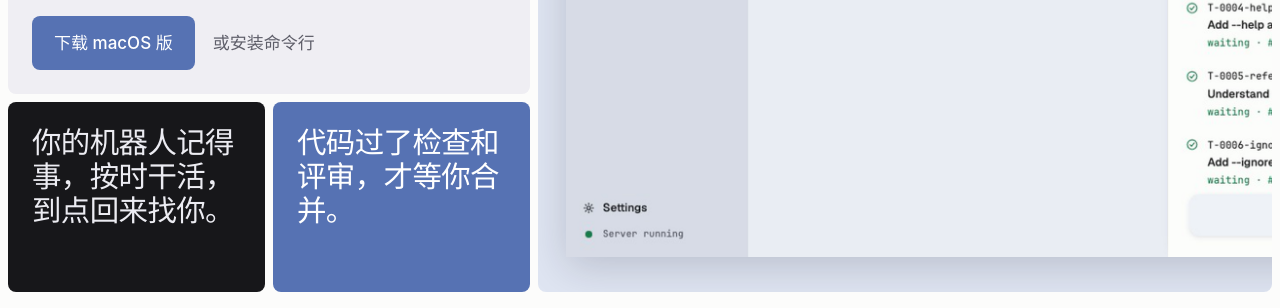
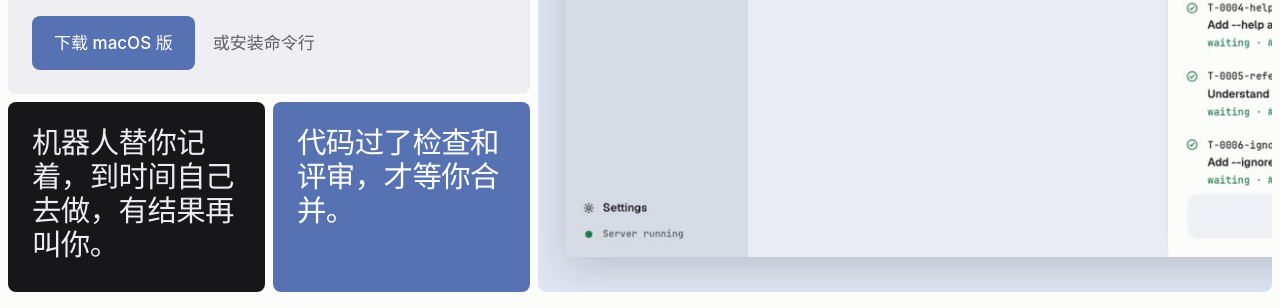
Before and after one commit to operad-io/operad-site, a plain HTML site: page zh/index.html in a window 1280 px wide. Shown: the part 492-800 px from the top of the page. Drawn offline with Linux system fonts and the light colour scheme.

Commit message:
Hero (zh): a more natural line for the bot tile
Co-Authored-By: Claude Fable 5.2 <noreply@anthropic.com>
Claude-Session: https://claude.ai/code/session_01XTVEmMSYLTSW2vCcxphpR7

```diff
--- a/zh/index.html
+++ b/zh/index.html
@@ -117,7 +117,7 @@
   </div>
 
   <div class="pair">
-    <div class="tile dark"><p class="s3">你的机器人记得事，按时干活，到点回来找你。</p></div>
+    <div class="tile dark"><p class="s3">机器人替你记着，到时间自己去做，有结果再叫你。</p></div>
     <div class="tile acc"><p class="s3">代码过了检查和评审，才等你合并。</p></div>
   </div>
 </section>
```
